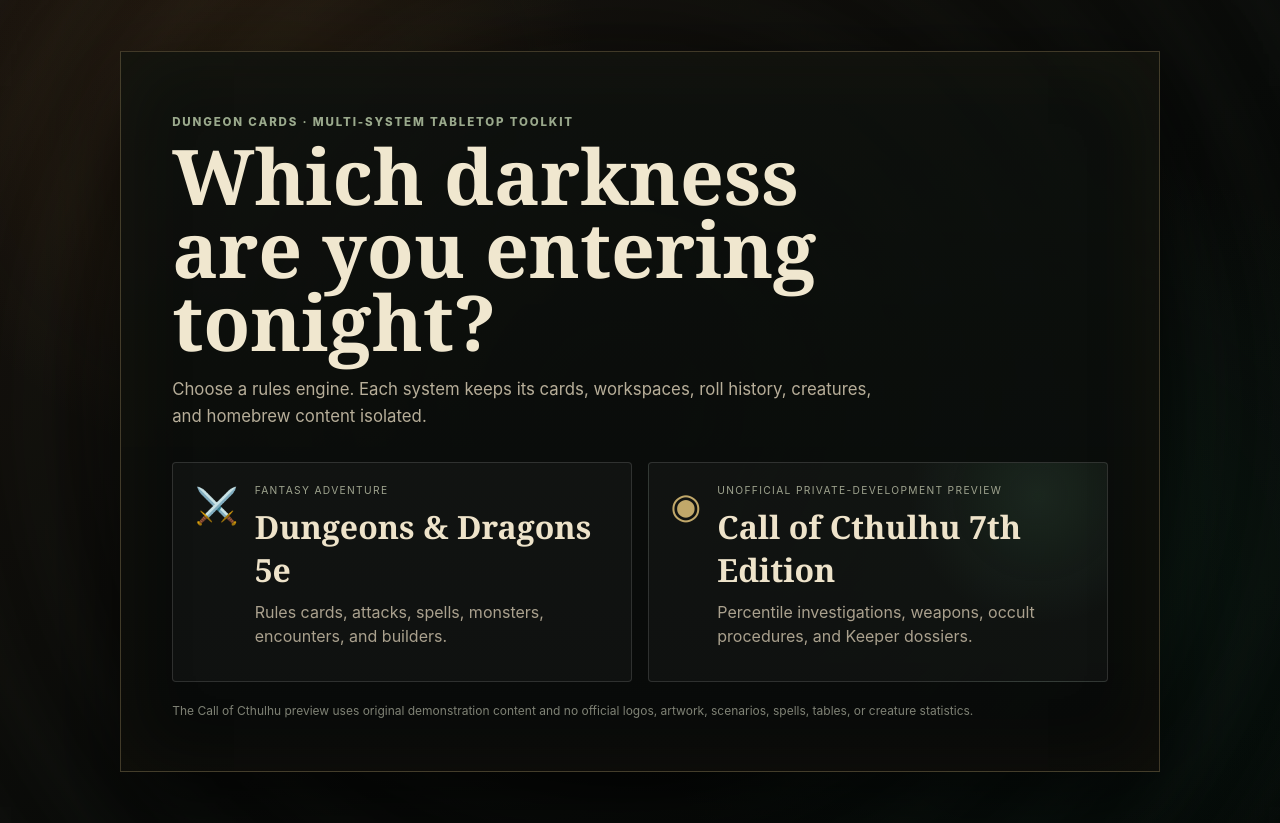
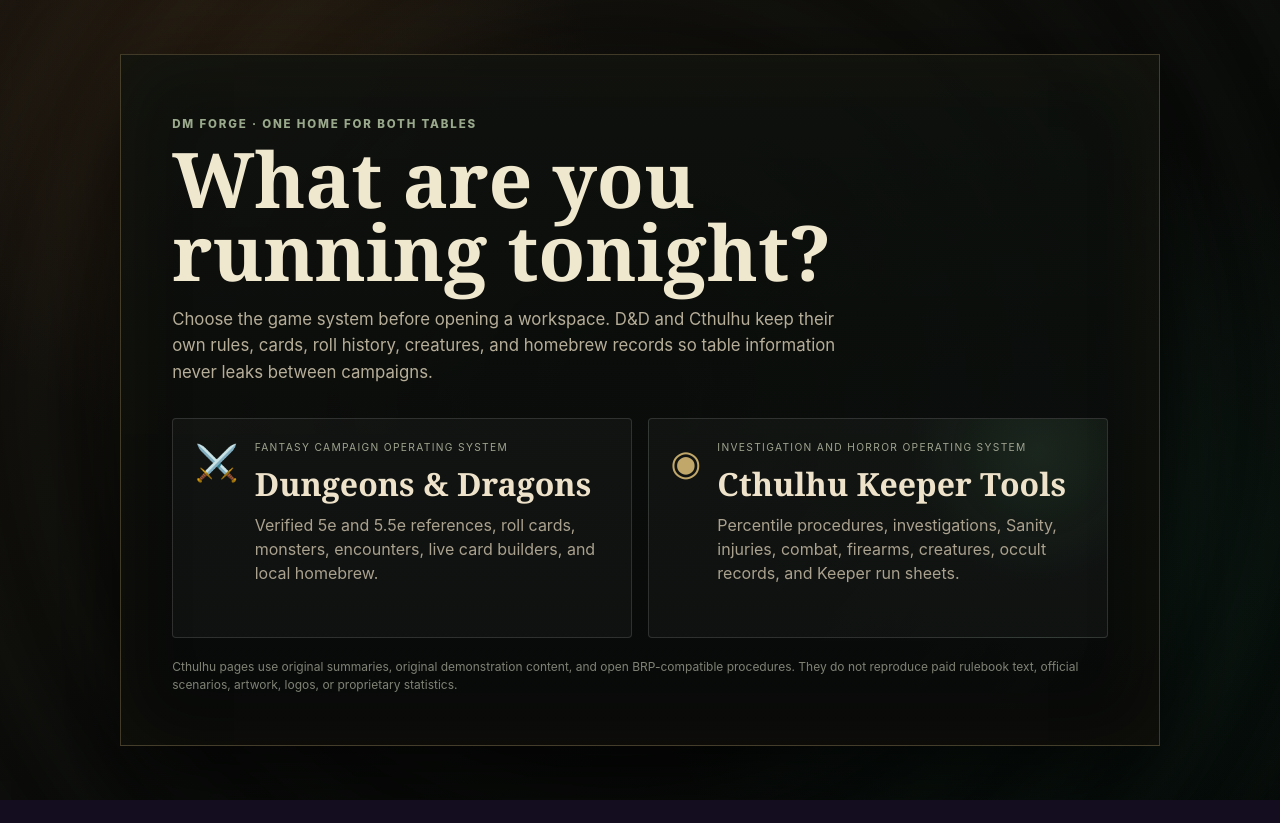
Before and after one commit to cbw29512/DungeonCards, a React (Vite) app: page / in a window 1280 px wide. After the commit the page ends 800 px from the top, so only its background shows below. Built offline with nearby package versions, Linux system fonts and the light colour scheme.

Commit message:
Present DungeonCards as the DM Forge system gateway

```diff
--- a/src/components/GameSystemGateway.tsx
+++ b/src/components/GameSystemGateway.tsx
@@ -8,36 +8,36 @@ export const GameSystemGateway = ({ onSelect }: GameSystemGatewayProps) => (
   <main className="system-gateway">
     <div className="system-gateway__mist" aria-hidden="true" />
     <section className="system-gateway__panel" aria-labelledby="system-gateway-title">
-      <p className="system-gateway__eyebrow">Dungeon Cards · Multi-System Tabletop Toolkit</p>
-      <h1 id="system-gateway-title">Which darkness are you entering tonight?</h1>
+      <p className="system-gateway__eyebrow">DM Forge · One home for both tables</p>
+      <h1 id="system-gateway-title">What are you running tonight?</h1>
       <p>
-        Choose a rules engine. Each system keeps its cards, workspaces, roll history,
-        creatures, and homebrew content isolated.
+        Choose the game system before opening a workspace. D&amp;D and Cthulhu keep their own
+        rules, cards, roll history, creatures, and homebrew records so table information never
+        leaks between campaigns.
       </p>
 
       <div className="system-gateway__choices">
         <button className="system-choice system-choice--dnd" type="button" onClick={() => onSelect("dnd-5e")}>
           <span className="system-choice__sigil" aria-hidden="true">⚔️</span>
           <span>
-            <small>Fantasy adventure</small>
-            <strong>Dungeons &amp; Dragons 5e</strong>
-            <em>Rules cards, attacks, spells, monsters, encounters, and builders.</em>
+            <small>Fantasy campaign operating system</small>
+            <strong>Dungeons &amp; Dragons</strong>
+            <em>Verified 5e and 5.5e references, roll cards, monsters, encounters, live card builders, and local homebrew.</em>
           </span>
         </button>
 
         <button className="system-choice system-choice--coc" type="button" onClick={() => onSelect("coc-7e")}>
           <span className="system-choice__sigil" aria-hidden="true">◉</span>
           <span>
-            <small>Unofficial private-development preview</small>
-            <strong>Call of Cthulhu 7th Edition</strong>
-            <em>Percentile investigations, weapons, occult procedures, and Keeper dossiers.</em>
+            <small>Investigation and horror operating system</small>
+            <strong>Cthulhu Keeper Tools</strong>
+            <em>Percentile procedures, investigations, Sanity, injuries, combat, firearms, creatures, occult records, and Keeper run sheets.</em>
           </span>
         </button>
       </div>
 
       <p className="system-gateway__notice">
-        The Call of Cthulhu preview uses original demonstration content and no official logos,
-        artwork, scenarios, spells, tables, or creature statistics.
+        Cthulhu pages use original summaries, original demonstration content, and open BRP-compatible procedures. They do not reproduce paid rulebook text, official scenarios, artwork, logos, or proprietary statistics.
       </p>
     </section>
   </main>
```
